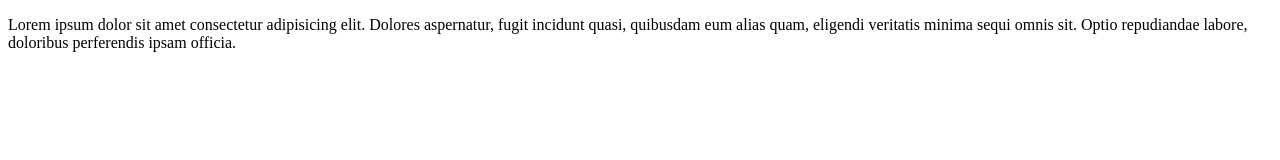
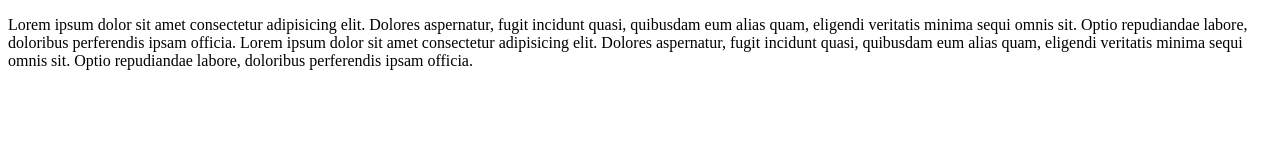
Before and after one commit to M-Husain-Web/Practice_GitHub, a plain HTML site: page index.html in a window 1280 px wide. Drawn offline with Linux system fonts and the light colour scheme.

Commit message:
My second commit on github repo 1.1

```diff
--- a/index.html
+++ b/index.html
@@ -4,7 +4,9 @@
     <meta charset="UTF-8">
     <meta name="viewport" content="width=device-width, initial-scale=1.0">
     <title>Hello World</title>
-    <p>Lorem ipsum dolor sit amet consectetur adipisicing elit. Dolores aspernatur, fugit incidunt quasi, quibusdam eum alias quam, eligendi veritatis minima sequi omnis sit. Optio repudiandae labore, doloribus perferendis ipsam officia.</p>
+    <p>Lorem ipsum dolor sit amet consectetur adipisicing elit. Dolores aspernatur, fugit incidunt quasi, quibusdam eum alias quam, eligendi veritatis minima sequi omnis sit. Optio repudiandae labore, doloribus perferendis ipsam officia.
+        Lorem ipsum dolor sit amet consectetur adipisicing elit. Dolores aspernatur, fugit incidunt quasi, quibusdam eum alias quam, eligendi veritatis minima sequi omnis sit. Optio repudiandae labore, doloribus perferendis ipsam officia.
+    </p>
 
 </head>
 <body>
```
